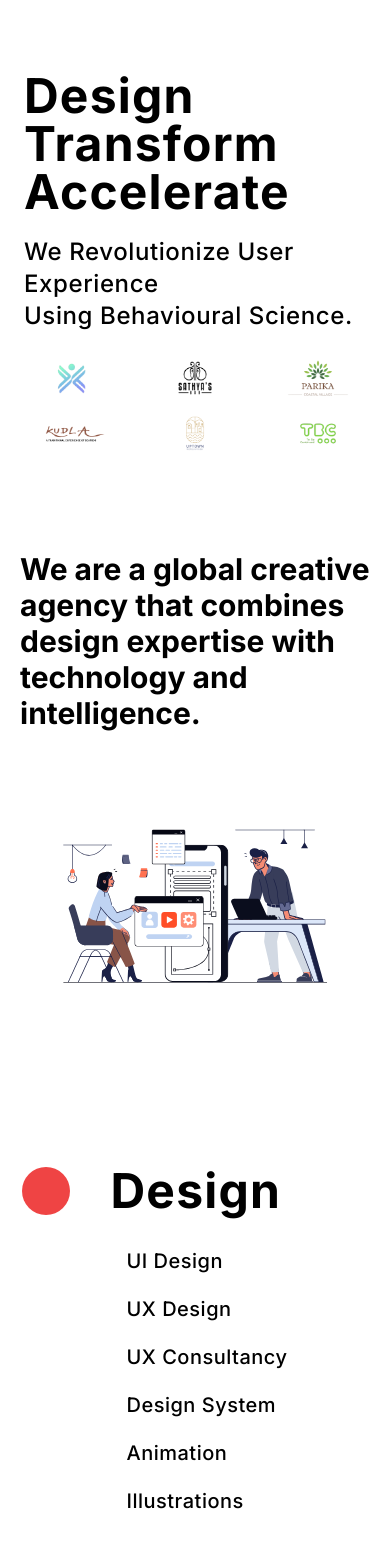
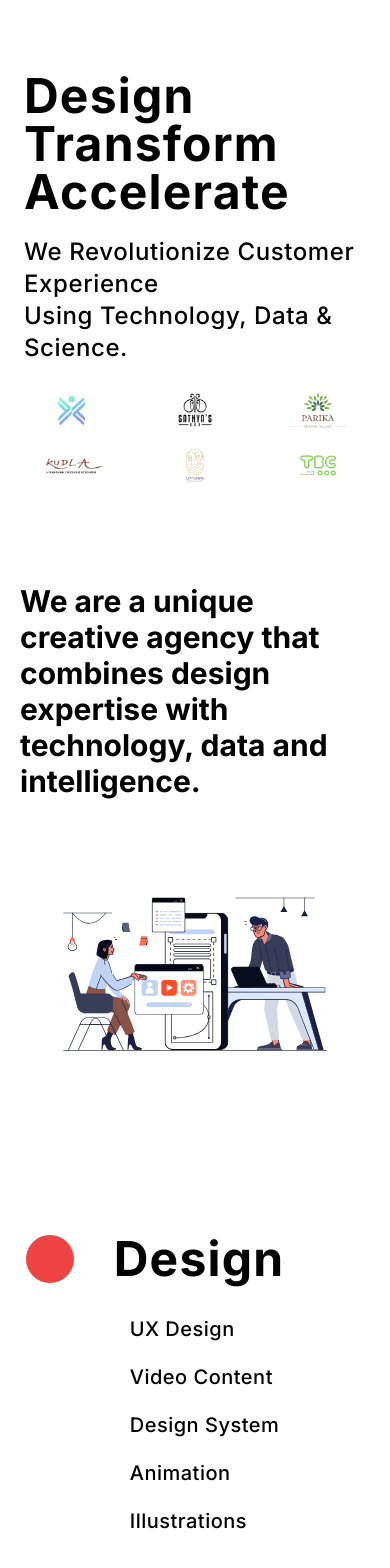
Before and after one commit to kanishkacodes/explorex, a Next.js app: page / in a window 390 px wide. Shown: the part 404-1972 px from the top of the page. Built offline with nearby package versions, Linux system fonts and the light colour scheme.

Commit message:
Updated content

```diff
--- a/src/components/Business.tsx
+++ b/src/components/Business.tsx
@@ -47,7 +47,7 @@ function Business() {
               Business
             </motion.h1>
             <div className="ml-14 mt-8 mb-8">
-              {["Web Design", "Softwares", "Mobile Apps", "Web Apps", "Front-End", "Back-End"].map((text, index) => (
+              {["Promotions", "Staff Training", "Social Media Presence", "Voice of Customer", "Customer Sentiment Analysis"].map((text, index) => (
                 <motion.p
                   key={index}
                   initial="hidden"
--- a/src/components/Cardb.tsx
+++ b/src/components/Cardb.tsx
@@ -23,9 +23,9 @@ function Cardb() {
 
           </div>
           <div className='  h-3/5 flex items-center justify-center '>
-          <div className=' w-full'>
+          <div className=' w-10/12'>
 
-          <Image src='/700.png' alt='BMW' width={1200} height={1200}/>
+          <Image src='/mobile1200.png' alt='BMW' width={1200} height={1200}/>
           </div>
 
           </div>
--- a/src/components/Design.tsx
+++ b/src/components/Design.tsx
@@ -46,7 +46,7 @@ function Design() {
               Design
             </motion.h1>
             <div className="ml-14 mt-8 mb-8">
-              {["UI Design", "UX Design", "UX Consultancy", "Design System", "Animation", "Illustrations"].map((text, index) => (
+              {["UX Design", "Video Content", "Design System", "Animation", "Illustrations"].map((text, index) => (
                 <motion.p
                   key={index}
                   initial="hidden"
--- a/src/components/Hero.tsx
+++ b/src/components/Hero.tsx
@@ -49,10 +49,10 @@ const Hero: React.FC = () => {
             Accelerate
           </h1>
           <p className="text-2xl tracking-wide text-black font-medium mt-5">
-            We Revolutionize User Experience
+          We Revolutionize Customer Experience
           </p>
           <p className="text-2xl tracking-wide text-black font-medium">
-            Using Behavioural Science.
+          Using Technology, Data & Science.
           </p>
         </motion.div>
       </div>
--- a/src/components/Hero2.tsx
+++ b/src/components/Hero2.tsx
@@ -29,7 +29,7 @@ function Hero2() {
           transition={{ duration: 0.5, delay: 0.25 }}
           className="font-bold md:text-5xl text-3xl text-black"
         >
-          We are a global creative agency that combines design expertise with technology and intelligence.
+          We are a unique creative agency that combines design expertise with technology, data and intelligence.
         </motion.h1>
       </div>
 
--- a/src/components/Hero3.tsx
+++ b/src/components/Hero3.tsx
@@ -31,7 +31,7 @@ function Hero3() {
           transition={{ duration: 0.5, delay: 0.25 }}
           className="font-bold md:text-5xl text-3xl text-black"
         >
-          As global leaders in UX UI, technology, and business solutions, we partner with clients to simplify, strengthen, and transform their businesses.
+         As trend-setters in UX UI, technology, and business solutions, we partner with clients to simplify, strengthen, and transform their businesses.
         </motion.h1>
       </div>
 
--- a/src/components/Impact.tsx
+++ b/src/components/Impact.tsx
@@ -5,7 +5,7 @@ function Impact() {
     <div className="h-[40rem] flex items-center justify-center   bg-gradient-to-tr from-[#44065a] to-[#120119]">
       <div className="text-center">
         <h1 className=" md:text-5xl text-3xl mb-10 mr-5 ml-5 font-bold text-white  tracking-wide">Let’s create a measurable impact on your business.</h1>
-        <button className="py-4 px-14 bg-white font-bold text-black md:text-2xl text-xl   rounded-lg  tracking-wide hover:bg-black hover:text-white">Design A Quote</button>
+        <button className="py-4 px-14 bg-white font-bold text-black md:text-2xl text-xl hover:border-2 hover:border-t-red-400 hover:border-orange-500   rounded-lg  tracking-wide hover:bg-black hover:text-white">Request A Demo</button>
       </div>
     </div>
   );
--- a/src/components/Technology.tsx
+++ b/src/components/Technology.tsx
@@ -47,7 +47,7 @@ function Technology() {
               Technology
             </motion.h1>
             <div className="ml-14 mt-8 mb-8">
-              {["Web Design", "Softwares", "Mobile Apps", "Web Apps", "Front-End", "Back-End"].map((text, index) => (
+              {["Web Design", "Softwares", "Mobile Apps", "Menu Engineering", "Customer Data-Analysis"].map((text, index) => (
                 <motion.p
                   key={index}
                   initial="hidden"
```
Also changed, not shown: public/mobile1200.png (added).
